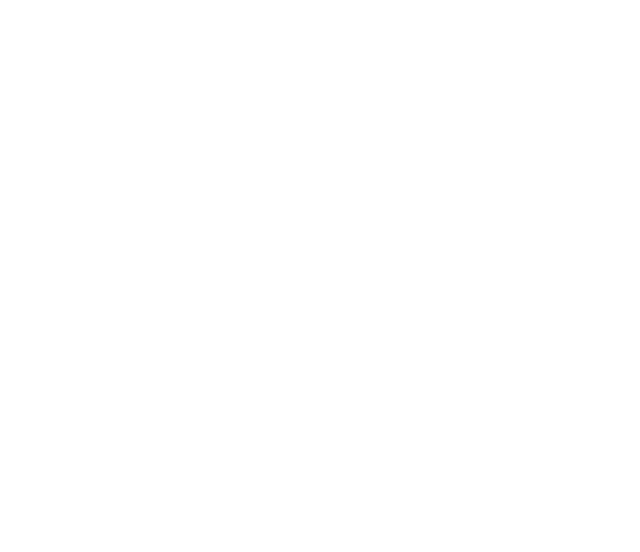
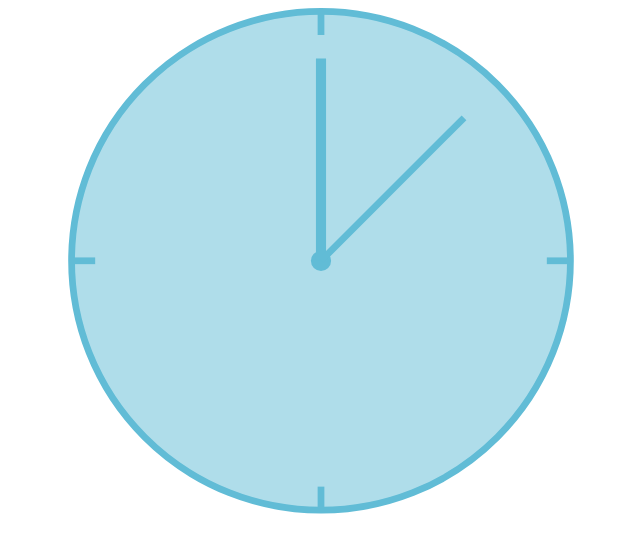
Before and after one commit to 5l1v3r1/clockout, a plain HTML site: page index.html in a window 1280 px wide. Shown: the whole page, without its empty margins (319-959 px from the left). Drawn offline with Linux system fonts and the light colour scheme.

Commit message:
created SVG part of clock

```diff
--- a/index.html
+++ b/index.html
@@ -3,17 +3,40 @@
   <head>
     <title>Clockout</title>
     <style type="text/css">
-    #clock {
+    #clock-container {
+      position: relative;
       width: 100%;
       height: 0;
-      padding: 20% 0 20% 0;
+      padding-top: 40%;
+    }
+    #clock {
+      position: absolute;
+      top: 0;
+      left: 0;
+      width: 100%;
+      height: 100%;
     }
     </style>
   </head>
   <body>
-    <svg id="clock" viewBox="-1 -1 2 2">
-      <circle r="1" cx="0" cy="0" stroke="#61bcd6"
-        fill="rgba(97, 188, 214, 0.5)" />
-    </svg>
+    <div id="clock-container">
+      <svg id="clock" viewBox="-150 -150 300 300">
+        <g color="#61bcd6">
+          <circle r="148" cx="0" cy="0" stroke="currentColor"
+            fill="currentColor" fill-opacity="0.5" stroke-width="4" />
+          <g fill="currentColor">
+            <rect x="-2" y="-147" width="4" height="13" />
+            <rect x="-2" y="134" width="4" height="13" />
+            <rect y="-2" x="-147" height="4" width="13" />
+            <rect y="-2" x="134" height="4" width="13" />
+            <circle x="0" y="0" r="6" />
+          </g>
+          <line fill="none" stroke="currentColor" x1="0" y1="0" y2="-120"
+            x2="0" stroke-width="6" transform="rotate(0)" id="hour-hand" />
+          <line fill="none" stroke="currentColor" x1="0" y1="0" y2="-120"
+            x2="0" stroke-width="4" transform="rotate(45)" id="second-hand" />
+        </g>
+      </svg>
+    </div>
   </body>
 </html>
```
